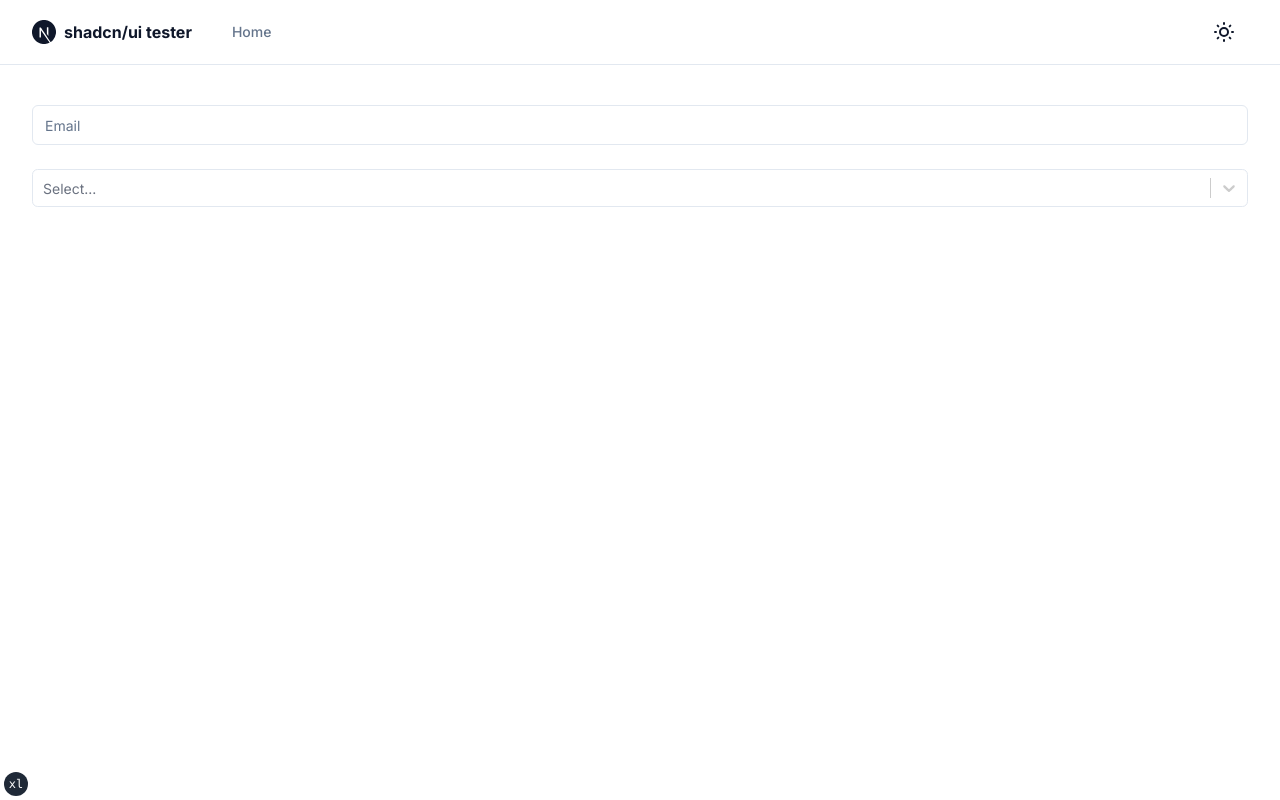
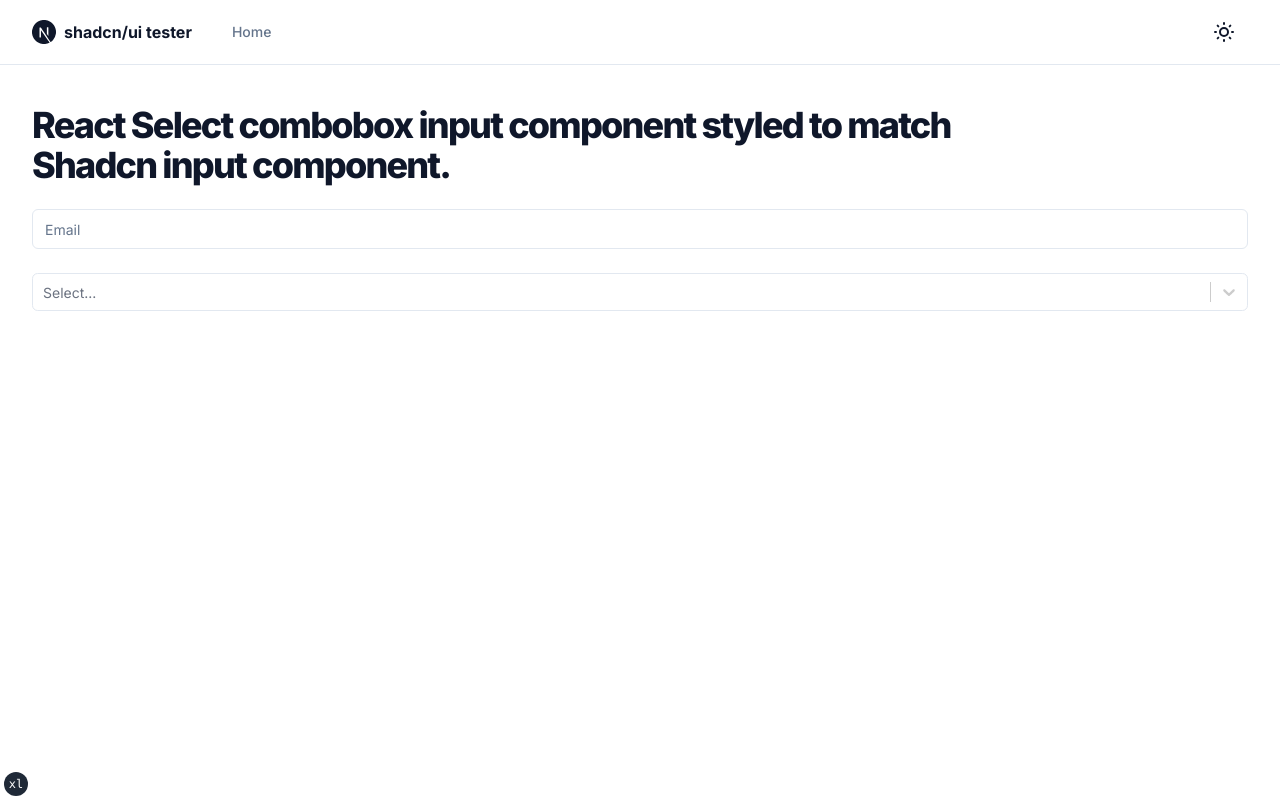
Before and after one commit to owolfdev/shadcn-tester, a Next.js app: page /multi-select in a window 1280 px wide. Built offline with nearby package versions, Linux system fonts and the light colour scheme.

Commit message:
update new blog post

```diff
--- a/app/multi-select/page.tsx
+++ b/app/multi-select/page.tsx
@@ -128,6 +128,12 @@ export default function IndexPage() {
 
   return (
     <section className="container grid items-center gap-6 pt-6 pb-8 md:py-10">
+      <div className="flex max-w-[980px] flex-col items-start gap-2">
+        <h1 className="text-3xl font-extrabold leading-tight tracking-tighter md:text-4xl">
+          React Select combobox input component styled to match Shadcn input
+          component.
+        </h1>
+      </div>
       <div>
         <InputDemo />
       </div>
@@ -154,6 +160,7 @@ export default function IndexPage() {
           />
         </div>
       </div>
+      <div></div>
     </section>
   )
 }
--- a/app/toast-demo/page.tsx
+++ b/app/toast-demo/page.tsx
@@ -4,6 +4,11 @@ import { ToastDestructive } from "@/components/scn-toast-destructive"
 export default function IndexPage() {
   return (
     <section className="container grid items-center gap-6 pt-6 pb-8 md:py-10">
+      <div className="flex max-w-[980px] flex-col items-start gap-2">
+        <h1 className="text-3xl font-extrabold leading-tight tracking-tighter md:text-4xl">
+          Shadcn toast component demo.
+        </h1>
+      </div>
       <div>
         <ToastDemo />
         <ToastDestructive />
```
